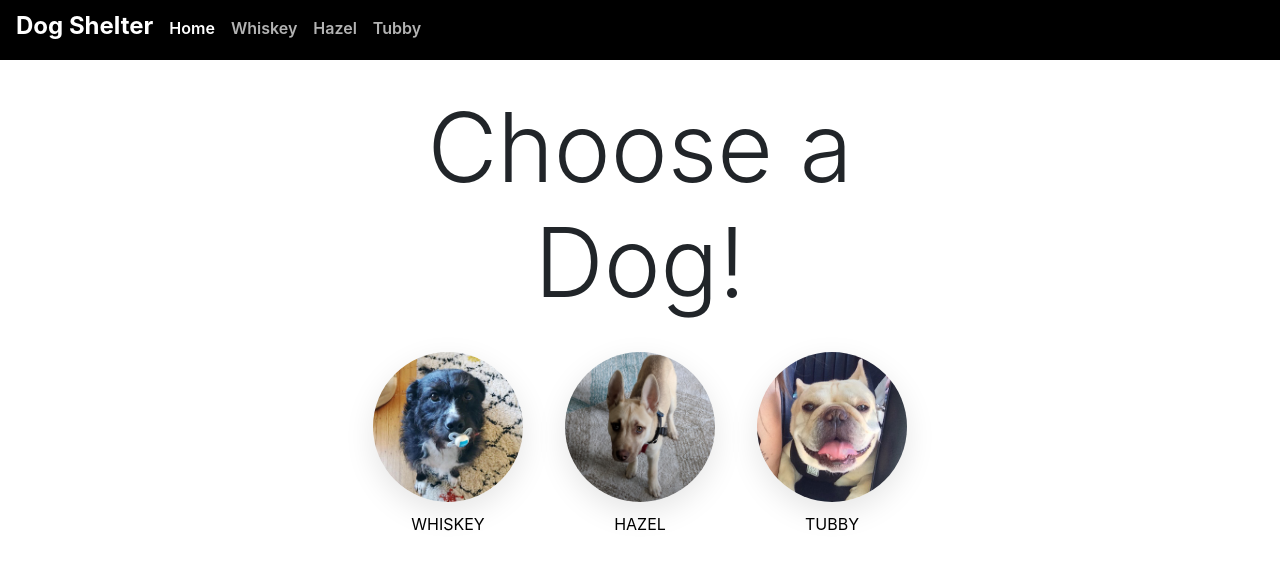
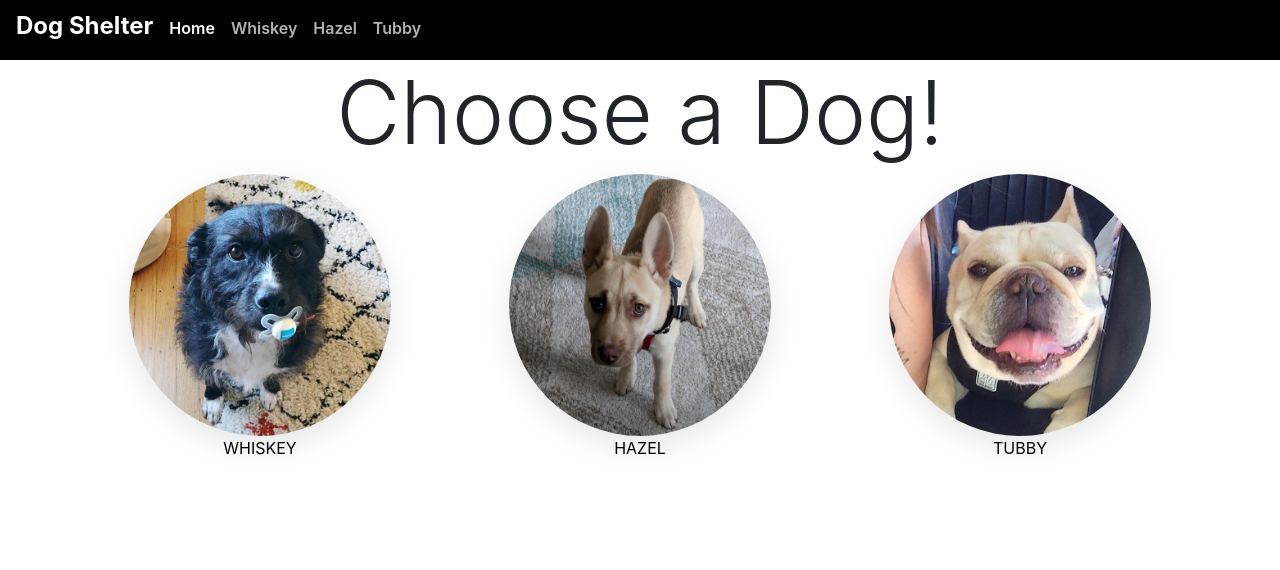
Before and after one commit to ctln12/dogs-app, a React (Create React App) app: page /dogs in a window 1280 px wide. Shown: the top 570 px of the page. Built offline with nearby package versions, Linux system fonts and the light colour scheme.

Commit message:
add bootstrap style instead of custom

```diff
--- a/src/Dogs.css
+++ b/src/Dogs.css
@@ -1,4 +1,4 @@
-.Dogs {
+/* .Dogs {
   margin: 30px auto;
   width: 45%;
 }
@@ -17,11 +17,10 @@
   flex-direction: column;
   align-items: center;
   justify-content: space-between;
-}
+} */
 
 .Dogs-dog img {
-  width: 150px;
-  height: 150px;
+  width: 75%;
   object-fit: cover;
   border-radius: 50%;
   box-shadow: 0 10px 30px rgba(0, 0, 0, 0.1);
--- a/src/Dogs.js
+++ b/src/Dogs.js
@@ -7,10 +7,12 @@ class Dogs extends Component {
     const {dogs} = this.props;
     return (
       <div className="Dogs">
-        <h1 className="display-1 text-center">Choose a Dog!</h1>
+        <h1 className="display-2 text-center">Choose a Dog!</h1>
         <div className="Dogs-list">
+          <div className="container">
+            <div className="row">
               {dogs.map(dog => (
-            <div className="Dogs-dog" key={dog.name}>
+                <div className="Dogs-dog col-md-6 col-lg-4" key={dog.name}>
                   <img src={dog.src} alt={dog.name} />
                   <Link to={`/dogs/${dog.name}`}>
                     <p>{dog.name}</p>
@@ -19,6 +21,8 @@ class Dogs extends Component {
               ))}
             </div>
           </div>
+        </div>
+      </div>
     );
   }
 }
```
Also changed, not shown: 1 other file (tests, documents, lock files or other folders). Lines whose indentation alone changed are shown as unchanged.
